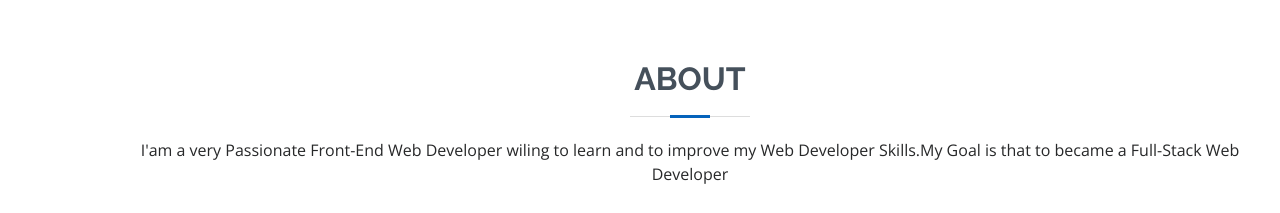
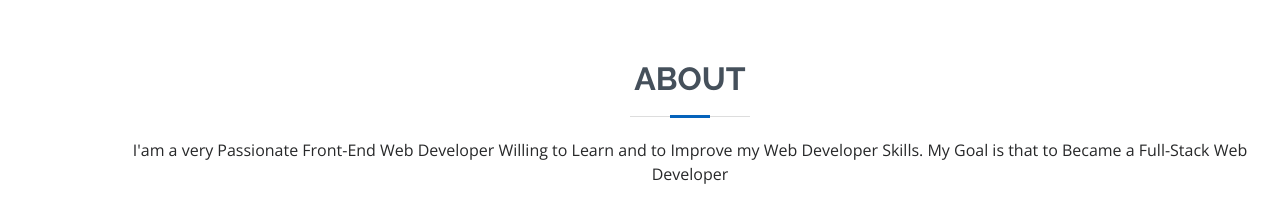
Before and after one commit to ionutpetru4046/Portofolio, a plain HTML site: page index.html in a window 1280 px wide. Shown: the part 800-1013 px from the top of the page. Drawn offline with nearby package versions, Linux system fonts and the light colour scheme.

Commit message:
Update index.html

```diff
--- a/index.html
+++ b/index.html
@@ -64,7 +64,7 @@
 
         <div class="section-title">
           <h2>About</h2>
-          <p>I'am a very Passionate Front-End Web Developer wiling to learn and to improve my Web Developer Skills.My Goal is that to became a Full-Stack Web Developer</p>
+          <p>I'am a very Passionate Front-End Web Developer Willing to Learn and to Improve my Web Developer Skills. My Goal is that to Became a Full-Stack Web Developer</p>
         </div>
 
         <div class="row">
```
